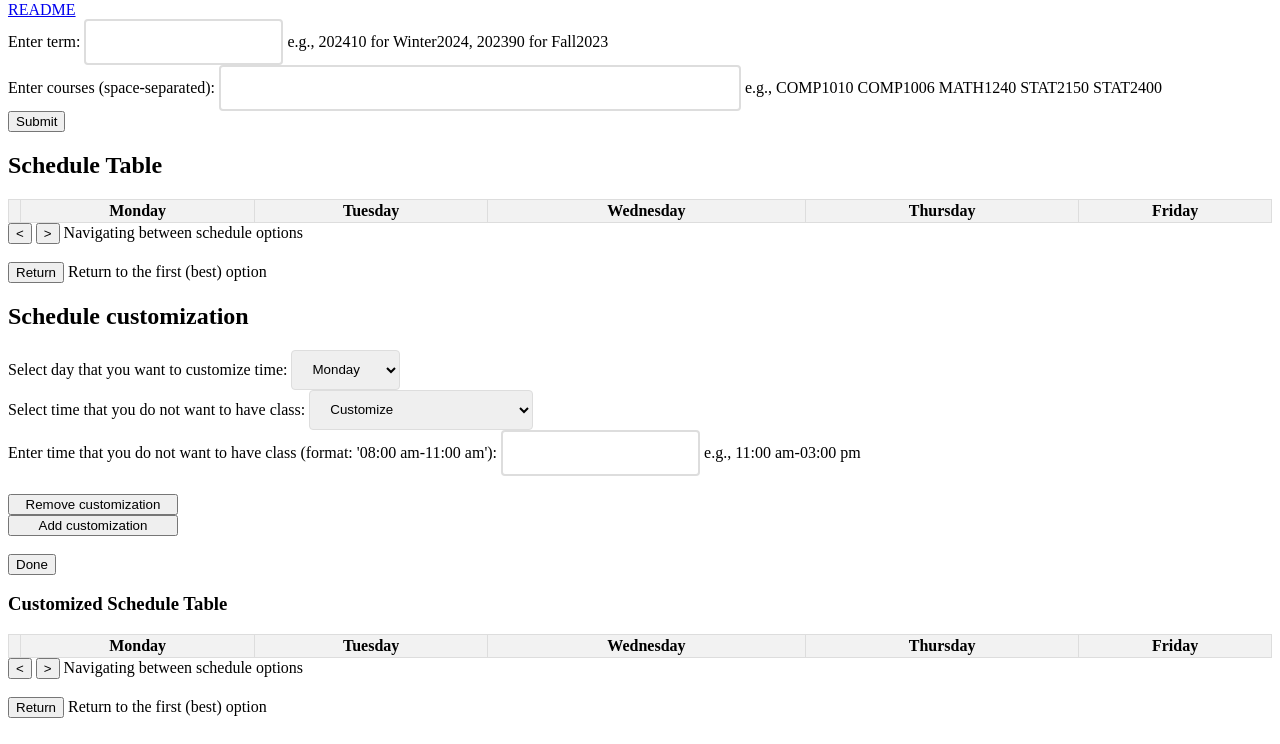
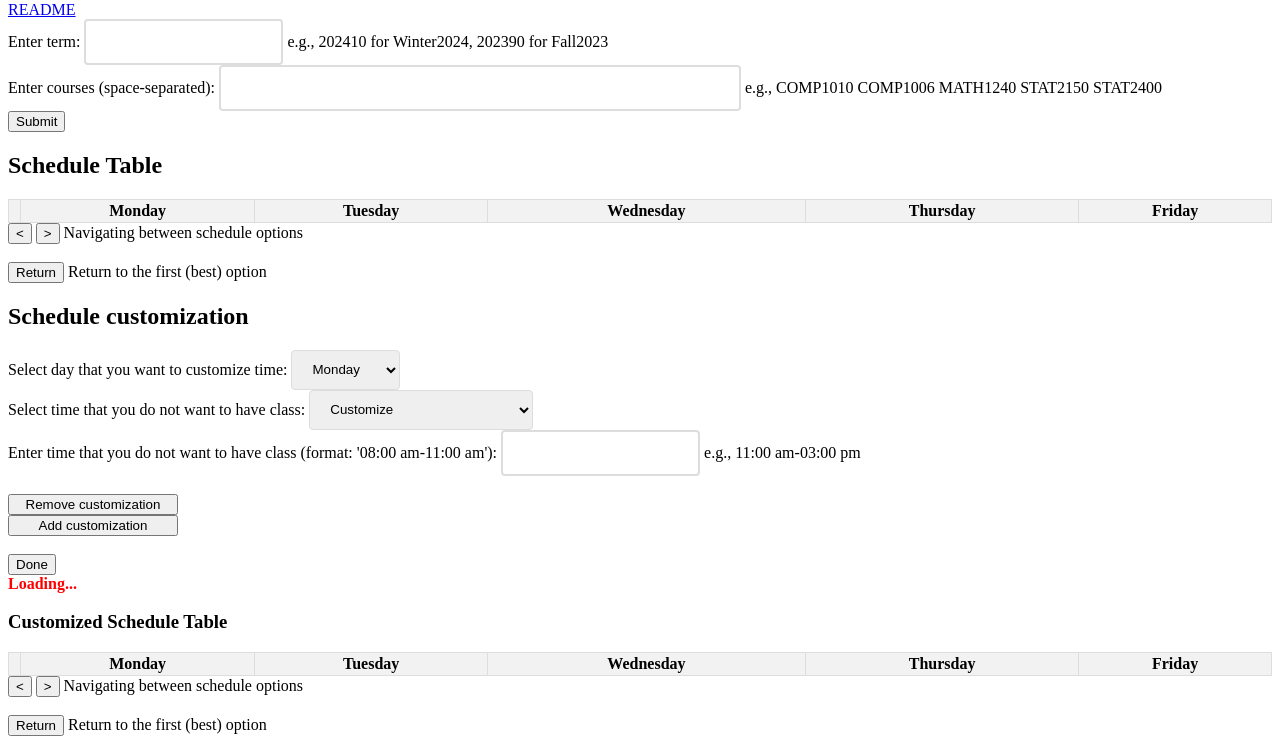
Before and after one commit to DNgMinh/Aurora_project, a plain HTML site: page index.html in a window 1280 px wide. Both pictures are taken after a click on the button "Done". Shown: the part 79-823 px from the top of the page. Drawn offline with nearby package versions, Linux system fonts and the light colour scheme.

Commit message:
Add loading2

```diff
--- a/app.js
+++ b/app.js
@@ -184,6 +184,7 @@ $(document).ready(function() {
 
 
     $('#done').click(function() {
+        $('#loading2').show();
         var customizations_list = [];
         currentScheduleIndex2 = 0;
 
@@ -215,6 +216,7 @@ $(document).ready(function() {
             // data: { weekDay: weekDay, dayTime : dayTime , customTime : customTime},
 
             success: function(response) {
+                $('#loading2').hide();
                 window.customized_class_list_ways = response.customized_class_list_ways;
                 // {'customizedWays': ways, 'smallestCustomizedTimeGap': smallestTimeGap,'best_customized_class_list': best_class_list}
                 console.log("There are ", response.customizedWays)
--- a/index.html
+++ b/index.html
@@ -115,6 +115,7 @@
         <div>
             <button type="button", id ="done">Done</button>
         </div>
+        <div id="loading2" style="display:none">Loading...</div>
     </div>
 
     <div id="customizedWays"></div>
--- a/style.css
+++ b/style.css
@@ -128,3 +128,8 @@ select {
     color: red;
     font-weight: bold;
 }
+
+#loading2 {
+    color: red;
+    font-weight: bold;
+}
```
